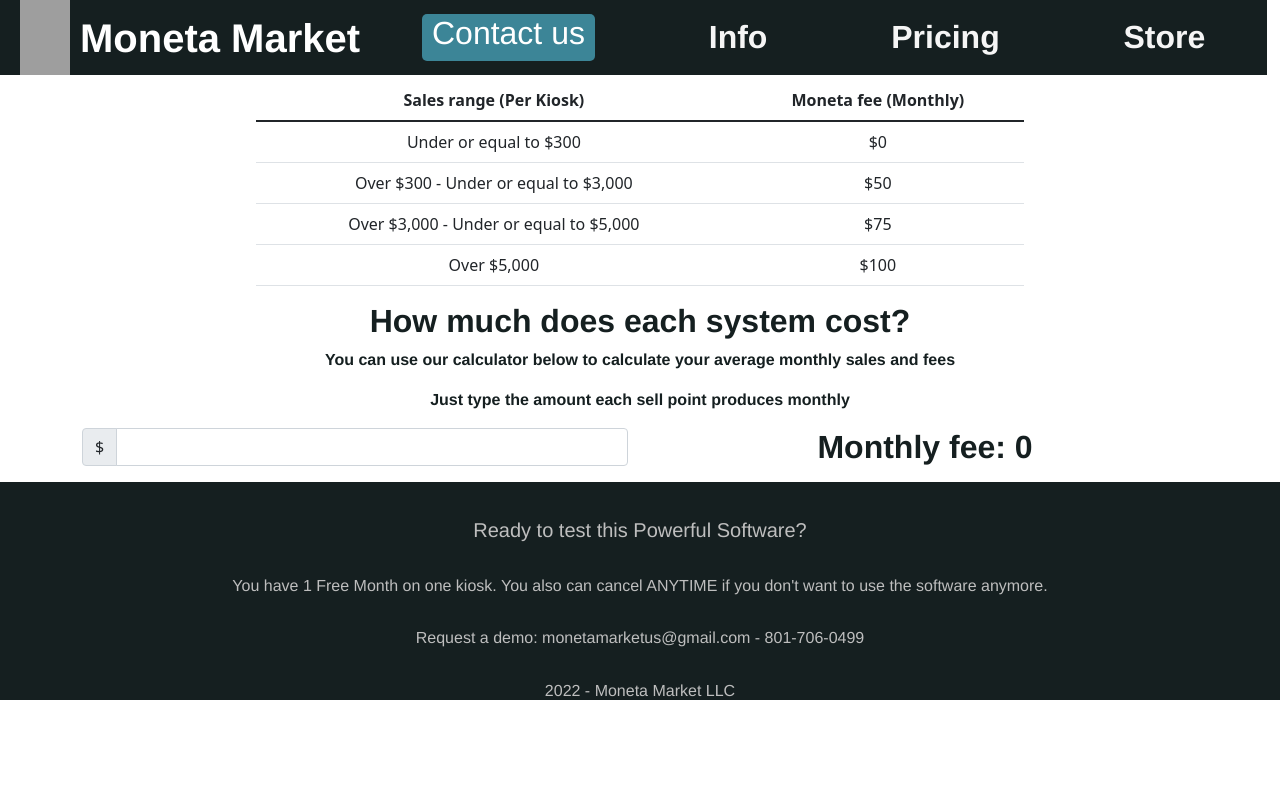
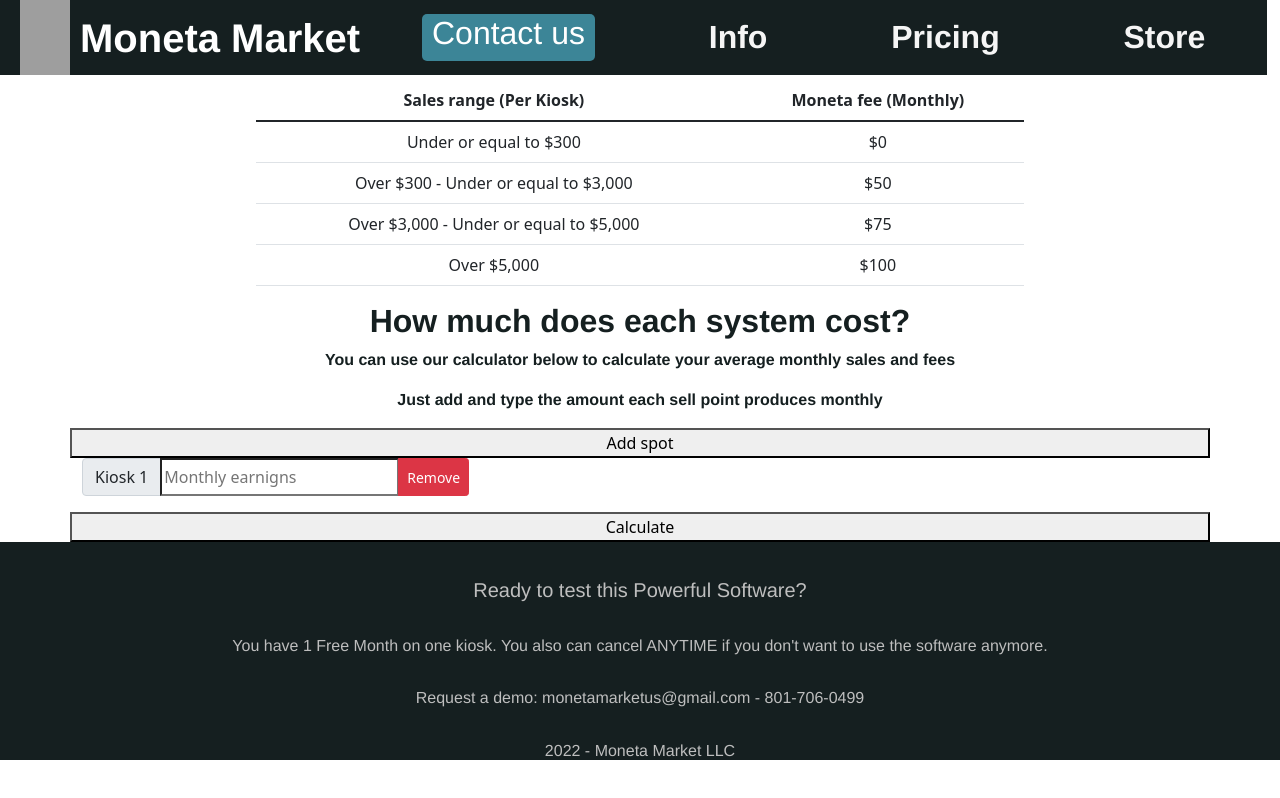
Before and after one commit to Lua19/Moneta, an Angular app: page /price in a window 1280 px wide. Built offline with nearby package versions, Linux system fonts and the light colour scheme; grey boxes are pictures that could not be loaded.

Commit message:
Added input fields

```diff
--- a/src/app/Pages/contact/contact.component.html
+++ b/src/app/Pages/contact/contact.component.html
@@ -14,7 +14,7 @@
 
 
   <div class="input-group">
-    <span class="input-group-text">How can we help you?</span>
-    <textarea class="form-control" aria-label="With textarea"></textarea>
+    <span class="input-group-text">Issue</span>
+    <textarea class="form-control" aria-label="With textarea" placeholder="How can we help you?"></textarea>
   </div>
 </div>
--- a/src/app/Pages/price-page/price-page.component.html
+++ b/src/app/Pages/price-page/price-page.component.html
@@ -28,12 +28,16 @@
   <div class="animate__animated animate__fadeInRight container">
     <h2 class="title-text1">How much does each system cost? </h2>
     <p class="text-space1">You can use our calculator below to calculate your average monthly sales and fees</p>
-    <p class="text-space1">Just type the amount each sell point produces monthly</p>
+    <p class="text-space1">Just add and type the amount each sell point produces monthly</p>
     <div class="row">
-      <div class="input-group mb-3 col">
-        <span class="input-group-text">$</span>
-        <input ngClass="Money" type="number" class="form-control" aria-label="Amount (to the nearest dollar)">
+      <button type="button" (click)="addMachine()">Add spot</button>
+
+      <div class="input-group mb-3 col" *ngFor="let machine of machines; let i = index">
+        <span class="input-group-text">Kiosk {{i+1}}</span>
+        <input name="Machine_{{i}}" type="text" placeholder="Monthly earnigns">
+        <button type="button" class="btn btn-danger btn-sm" (click)="removeMachine(i)">Remove</button>
       </div>
-      <div class="col"><h2 class="title-text1">Monthly fee: {{Money}}</h2></div>
+      <button type="submit">Calculate</button>
     </div>
+    <div class="col" *ngIf="Fee > 0"><h2 class="title-text1">Monthly fee: {{Fee}}</h2></div>
   </div>
--- a/src/app/Pages/price-page/price-page.component.ts
+++ b/src/app/Pages/price-page/price-page.component.ts
@@ -8,10 +8,33 @@
 export class PricePageComponent implements OnInit {
   Fee : number = 0;
   CreditCardFee = 0;
-  Money: number =0;
+  Earnings : number[] = [];
+
+  public machines : any [] =
+  [
+    {name: '',
+     earnings: 0}
+  ]
+
   constructor() { }
 
   ngOnInit(): void {
   }
+  addMachine() {
+    this.machines.push(
+      {name: '',
+      earnings: 0}
+      );
+    }
+  removeMachine(i: number) {
+    this.machines.splice(i, 1);
+  }
+
+  calculateFee(Fee : number){
+
+    if (Fee>0) {
+
+    }
+  }
 
 }
--- a/src/index.html
+++ b/src/index.html
@@ -2,7 +2,7 @@
 <html lang="en">
 <head>
   <meta charset="utf-8">
-  <title>MonetaSpa</title>
+  <title>Moneta Market</title>
   <base href="/">
   <meta name="viewport" content="width=device-width, initial-scale=1">
   <link href="https://cdn.jsdelivr.net/npm/bootstrap@5.1.3/dist/css/bootstrap.min.css" rel="stylesheet" integrity="sha384-1BmE4kWBq78iYhFldvKuhfTAU6auU8tT94WrHftjDbrCEXSU1oBoqyl2QvZ6jIW3" crossorigin="anonymous">
```
